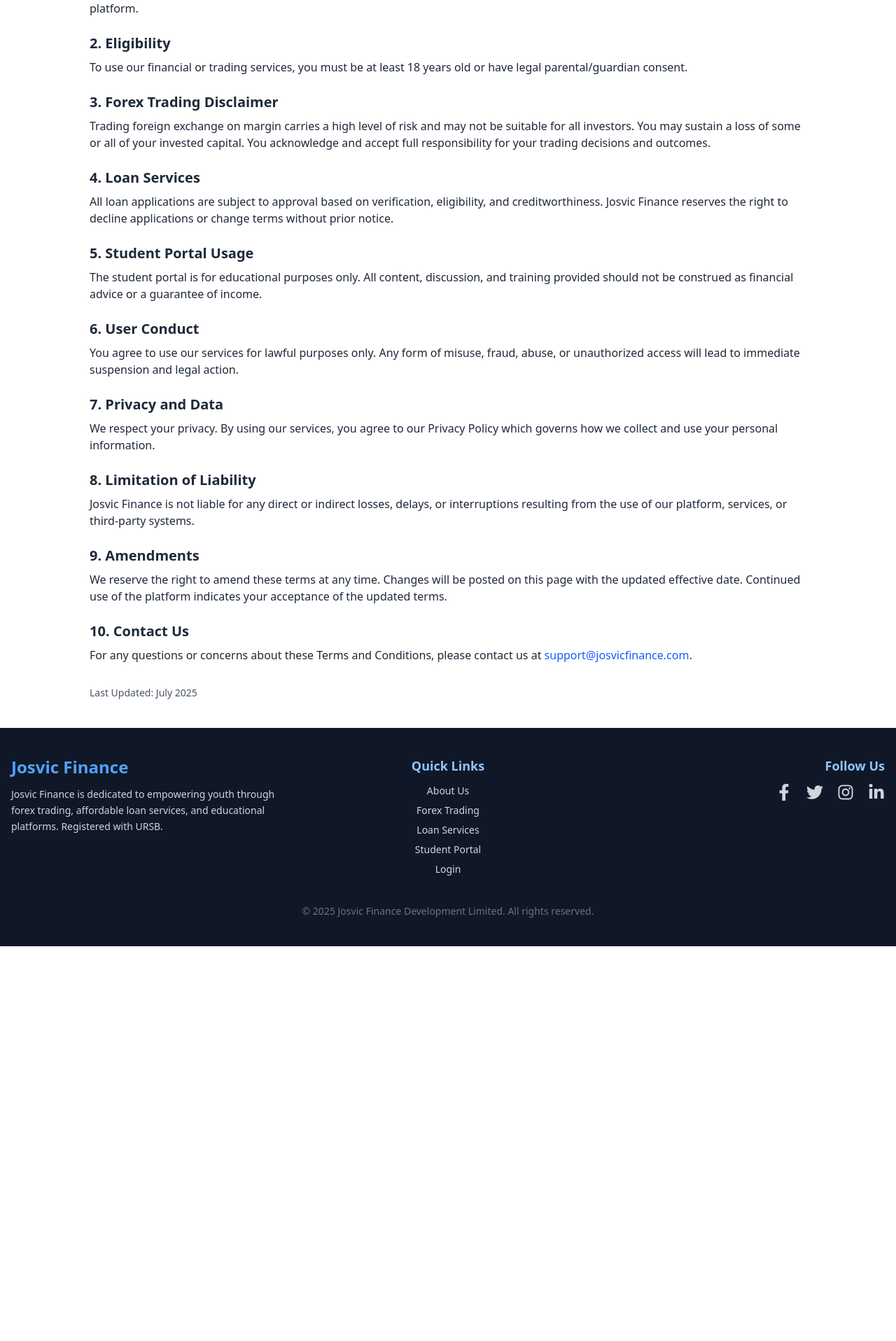
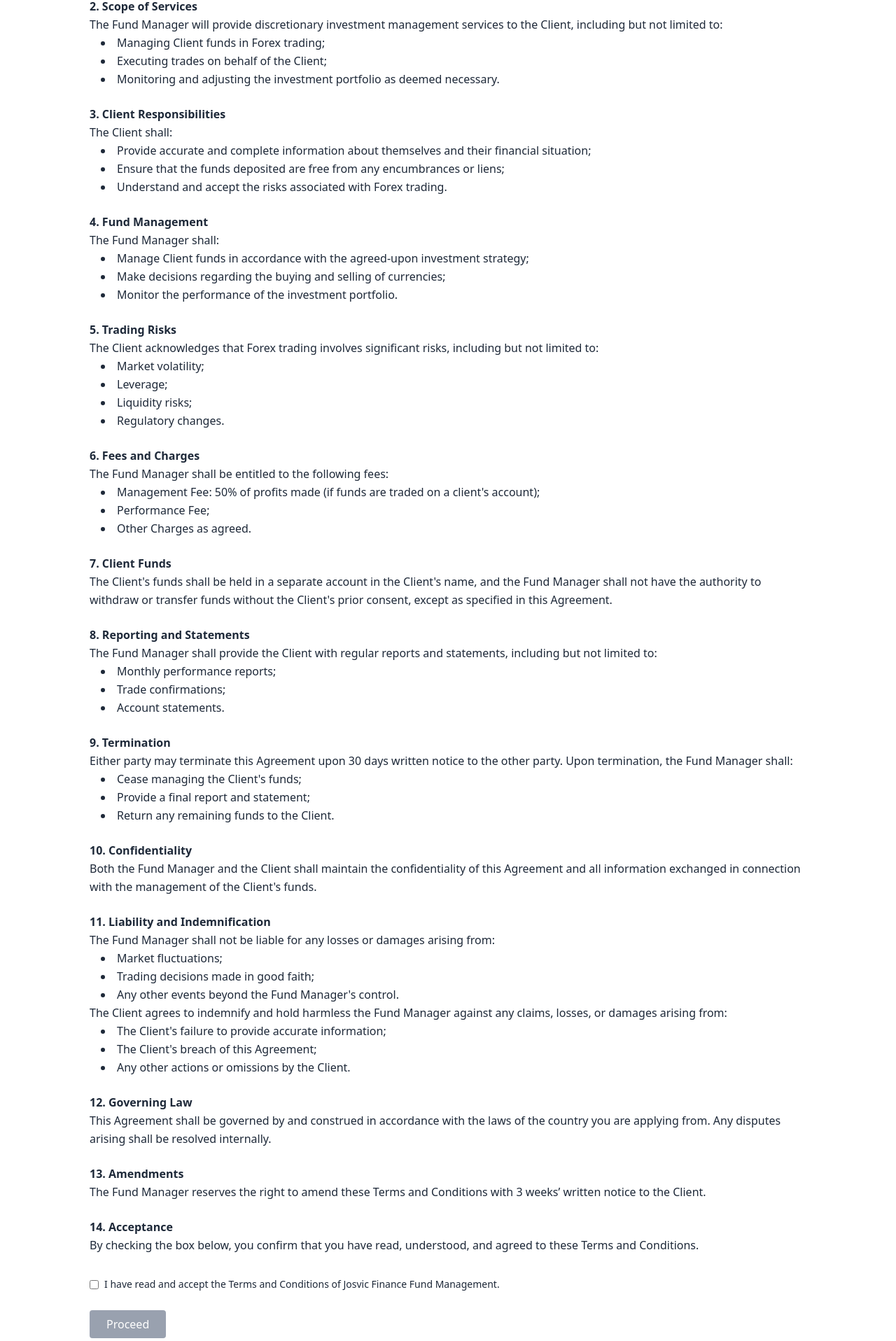
Before and after one commit to alvinisaac0602/Josvic-Finance, a React (Vite) app: page /terms-and-conditions in a window 1280 px wide. Shown: the part 304-2220 px from the top of the page at 70% size. Before the commit the page ends 1656 px from the top, so only its background shows below. Built offline with nearby package versions, Linux system fonts and the light colour scheme.

Commit message:
updated the terms and conditions page

```diff
--- a/src/pages/Home.jsx
+++ b/src/pages/Home.jsx
@@ -6,18 +6,19 @@
     <div className="font-sans text-gray-800">
       {/* Hero Section */}
       <section
-        className="relative h-[80vh] bg-cover bg-center flex items-center justify-center"
+        className="relative h-[90vh] bg-cover bg-center flex items-center justify-center"
         style={{
           backgroundImage:
             "url('https://images.unsplash.com/photo-1581091870620-bf3dc53f529e?auto=format&fit=crop&w=1950&q=80')",
         }}
       >
-        <div className="bg-black bg-opacity-60 p-8 rounded text-center text-white max-w-xl">
+        <div className="absolute inset-0 bg-black opacity-60"></div>
+        <div className="relative z-10 text-white text-center max-w-2xl px-4">
           <h1 className="text-4xl md:text-5xl font-bold mb-4">
             Josvic Finance
           </h1>
           <p className="text-lg mb-6">
-            Empowering youth through Forex trading, loans, and digital financial
+            Empowering youth through Forex trading, loans, and financial
             education.
           </p>
           <Link to="/about">
@@ -28,20 +29,32 @@
         </div>
       </section>
 
+      {/* Why Choose Us */}
+      <section className="py-14 px-4 md:px-16 bg-white text-center">
+        <h2 className="text-3xl font-bold text-blue-700 mb-6">
+          Why Choose Josvic Finance?
+        </h2>
+        <p className="text-gray-600 max-w-3xl mx-auto">
+          We are registered with URSB and committed to financial inclusion. Our
+          services are tailored to help students, professionals, and
+          entrepreneurs gain financial stability and knowledge.
+        </p>
+      </section>
+
       {/* Services Section */}
       <section className="py-16 px-4 md:px-16 bg-gray-50">
         <h2 className="text-3xl font-bold text-center text-blue-700 mb-12">
-          Our Services
+          Our Core Services
         </h2>
         <div className="grid gap-8 md:grid-cols-3 text-center">
           {/* Forex */}
-          <div className="bg-white p-6 rounded shadow hover:shadow-lg transition">
+          <div className="bg-white p-6 rounded shadow-md hover:shadow-lg transition">
             <h3 className="text-xl font-semibold text-blue-600 mb-2">
               Forex Trading
             </h3>
             <p className="text-gray-700 mb-4">
-              Get trained and access real-time forex markets. Trade with
-              confidence and grow your skills.
+              Access live markets, mentorship, and trading platforms tailored
+              for new and experienced traders.
             </p>
             <Link to="/forex" className="text-blue-500 hover:underline">
               Explore Forex →
@@ -49,13 +62,13 @@
           </div>
 
           {/* Loans */}
-          <div className="bg-white p-6 rounded shadow hover:shadow-lg transition">
+          <div className="bg-white p-6 rounded shadow-md hover:shadow-lg transition">
             <h3 className="text-xl font-semibold text-blue-600 mb-2">
               Loan Services
             </h3>
             <p className="text-gray-700 mb-4">
-              Access flexible and affordable loans for business, education, or
-              emergencies.
+              Quick and flexible loan options for education, business, or
+              emergencies — with simple terms.
             </p>
             <Link to="/loans" className="text-blue-500 hover:underline">
               Apply for a Loan →
@@ -63,19 +76,16 @@
           </div>
 
           {/* Student Portal */}
-          <div className="bg-white p-6 rounded shadow hover:shadow-lg transition">
+          <div className="bg-white p-6 rounded shadow-md hover:shadow-lg transition">
             <h3 className="text-xl font-semibold text-blue-600 mb-2">
               Student Portal
             </h3>
             <p className="text-gray-700 mb-4">
-              Learn, ask questions, and connect with mentors to build financial
-              literacy.
+              Join our mentorship program. Ask questions, access lessons, and
+              become financially literate.
             </p>
-            <Link
-              to="/student-portal"
-              className="text-blue-500 hover:underline"
-            >
-              Visit Portal →
+            <Link to="/student" className="text-blue-500 hover:underline">
+              Join the Portal →
             </Link>
           </div>
         </div>
@@ -83,11 +93,12 @@
 
       {/* Call to Action */}
       <section className="py-16 bg-blue-700 text-white text-center px-4">
-        <h2 className="text-3xl font-bold mb-4">Join the Movement</h2>
+        <h2 className="text-3xl font-bold mb-4">
+          Start Your Financial Journey
+        </h2>
         <p className="text-lg mb-6 max-w-2xl mx-auto">
-          Josvic Finance is dedicated to transforming financial futures. Whether
-          you're a student, trader, or entrepreneur, we're here to support your
-          journey.
+          Whether you’re looking to trade, borrow, or learn, Josvic Finance is
+          here to support your goals.
         </p>
         <Link to="/signup">
           <button className="bg-white text-blue-700 font-medium px-6 py-2 rounded hover:bg-gray-200 transition">
--- a/src/pages/TermsAndConditions.jsx
+++ b/src/pages/TermsAndConditions.jsx
@@ -1,105 +1,226 @@
-import React from "react";
+import React, { useState } from "react";
+import { useNavigate } from "react-router-dom";
 
 const TermsAndConditions = () => {
+  const [agreed, setAgreed] = useState(false);
+  const navigate = useNavigate();
+
+  const handleProceed = () => {
+    if (!agreed) {
+      alert("You must agree to the Terms and Conditions to proceed.");
+      return;
+    }
+    navigate("/signup"); // or wherever you want to redirect
+  };
+
   return (
     <div className="bg-white text-gray-800 py-10 px-4 md:px-16">
       <div className="max-w-5xl mx-auto">
         <h1 className="text-3xl font-bold text-blue-700 mb-6">
-          Terms and Conditions
+          Forex Trading Fund Management – Terms & Conditions
         </h1>
 
-        <p className="mb-4">
-          These Terms and Conditions govern your use of the services offered by{" "}
-          <strong>Josvic Finance Development Limited</strong> ("we", "our",
-          "us"), including our forex trading tools, loan services, and
-          educational portals.
+        <div className="space-y-6 text-sm md:text-base leading-relaxed">
+          <p>
+            <strong>1. Introduction</strong>
+            <br />
+            These Terms and Conditions ("Agreement") govern the relationship
+            between the company and the client regarding the management of funds
+            in Forex trading. By agreeing to these Terms and Conditions, you
+            acknowledge that you have read, understood, and accepted the terms
+            outlined herein.
           </p>
 
-        <h2 className="text-xl font-semibold mt-6 mb-2">
-          1. Acceptance of Terms
-        </h2>
-        <p className="mb-4">
-          By accessing or using our services, you agree to be bound by these
-          Terms and Conditions. If you do not agree, please do not use our
-          platform.
+          <p>
+            <strong>2. Scope of Services</strong>
+            <br />
+            The Fund Manager will provide discretionary investment management
+            services to the Client, including but not limited to:
+            <ul className="list-disc list-inside ml-4">
+              <li>Managing Client funds in Forex trading;</li>
+              <li>Executing trades on behalf of the Client;</li>
+              <li>
+                Monitoring and adjusting the investment portfolio as deemed
+                necessary.
+              </li>
+            </ul>
           </p>
 
-        <h2 className="text-xl font-semibold mt-6 mb-2">2. Eligibility</h2>
-        <p className="mb-4">
-          To use our financial or trading services, you must be at least 18
-          years old or have legal parental/guardian consent.
+          <p>
+            <strong>3. Client Responsibilities</strong>
+            <br />
+            The Client shall:
+            <ul className="list-disc list-inside ml-4">
+              <li>
+                Provide accurate and complete information about themselves and
+                their financial situation;
+              </li>
+              <li>
+                Ensure that the funds deposited are free from any encumbrances
+                or liens;
+              </li>
+              <li>
+                Understand and accept the risks associated with Forex trading.
+              </li>
+            </ul>
           </p>
 
-        <h2 className="text-xl font-semibold mt-6 mb-2">
-          3. Forex Trading Disclaimer
-        </h2>
-        <p className="mb-4">
-          Trading foreign exchange on margin carries a high level of risk and
-          may not be suitable for all investors. You may sustain a loss of some
-          or all of your invested capital. You acknowledge and accept full
-          responsibility for your trading decisions and outcomes.
+          <p>
+            <strong>4. Fund Management</strong>
+            <br />
+            The Fund Manager shall:
+            <ul className="list-disc list-inside ml-4">
+              <li>
+                Manage Client funds in accordance with the agreed-upon
+                investment strategy;
+              </li>
+              <li>
+                Make decisions regarding the buying and selling of currencies;
+              </li>
+              <li>Monitor the performance of the investment portfolio.</li>
+            </ul>
           </p>
 
-        <h2 className="text-xl font-semibold mt-6 mb-2">4. Loan Services</h2>
-        <p className="mb-4">
-          All loan applications are subject to approval based on verification,
-          eligibility, and creditworthiness. Josvic Finance reserves the right
-          to decline applications or change terms without prior notice.
+          <p>
+            <strong>5. Trading Risks</strong>
+            <br />
+            The Client acknowledges that Forex trading involves significant
+            risks, including but not limited to:
+            <ul className="list-disc list-inside ml-4">
+              <li>Market volatility;</li>
+              <li>Leverage;</li>
+              <li>Liquidity risks;</li>
+              <li>Regulatory changes.</li>
+            </ul>
           </p>
 
-        <h2 className="text-xl font-semibold mt-6 mb-2">
-          5. Student Portal Usage
-        </h2>
-        <p className="mb-4">
-          The student portal is for educational purposes only. All content,
-          discussion, and training provided should not be construed as financial
-          advice or a guarantee of income.
+          <p>
+            <strong>6. Fees and Charges</strong>
+            <br />
+            The Fund Manager shall be entitled to the following fees:
+            <ul className="list-disc list-inside ml-4">
+              <li>
+                Management Fee: 50% of profits made (if funds are traded on a
+                client's account);
+              </li>
+              <li>Performance Fee;</li>
+              <li>Other Charges as agreed.</li>
+            </ul>
           </p>
 
-        <h2 className="text-xl font-semibold mt-6 mb-2">6. User Conduct</h2>
-        <p className="mb-4">
-          You agree to use our services for lawful purposes only. Any form of
-          misuse, fraud, abuse, or unauthorized access will lead to immediate
-          suspension and legal action.
+          <p>
+            <strong>7. Client Funds</strong>
+            <br />
+            The Client's funds shall be held in a separate account in the
+            Client's name, and the Fund Manager shall not have the authority to
+            withdraw or transfer funds without the Client's prior consent,
+            except as specified in this Agreement.
           </p>
 
-        <h2 className="text-xl font-semibold mt-6 mb-2">7. Privacy and Data</h2>
-        <p className="mb-4">
-          We respect your privacy. By using our services, you agree to our
-          Privacy Policy which governs how we collect and use your personal
-          information.
+          <p>
+            <strong>8. Reporting and Statements</strong>
+            <br />
+            The Fund Manager shall provide the Client with regular reports and
+            statements, including but not limited to:
+            <ul className="list-disc list-inside ml-4">
+              <li>Monthly performance reports;</li>
+              <li>Trade confirmations;</li>
+              <li>Account statements.</li>
+            </ul>
           </p>
 
-        <h2 className="text-xl font-semibold mt-6 mb-2">
-          8. Limitation of Liability
-        </h2>
-        <p className="mb-4">
-          Josvic Finance is not liable for any direct or indirect losses,
-          delays, or interruptions resulting from the use of our platform,
-          services, or third-party systems.
+          <p>
+            <strong>9. Termination</strong>
+            <br />
+            Either party may terminate this Agreement upon 30 days written
+            notice to the other party. Upon termination, the Fund Manager shall:
+            <ul className="list-disc list-inside ml-4">
+              <li>Cease managing the Client's funds;</li>
+              <li>Provide a final report and statement;</li>
+              <li>Return any remaining funds to the Client.</li>
+            </ul>
           </p>
 
-        <h2 className="text-xl font-semibold mt-6 mb-2">9. Amendments</h2>
-        <p className="mb-4">
-          We reserve the right to amend these terms at any time. Changes will be
-          posted on this page with the updated effective date. Continued use of
-          the platform indicates your acceptance of the updated terms.
+          <p>
+            <strong>10. Confidentiality</strong>
+            <br />
+            Both the Fund Manager and the Client shall maintain the
+            confidentiality of this Agreement and all information exchanged in
+            connection with the management of the Client's funds.
           </p>
 
-        <h2 className="text-xl font-semibold mt-6 mb-2">10. Contact Us</h2>
-        <p className="mb-4">
-          For any questions or concerns about these Terms and Conditions, please
-          contact us at{" "}
-          <a
-            href="mailto:support@josvicfinance.com"
-            className="text-blue-600 hover:underline"
-          >
-            support@josvicfinance.com
-          </a>
-          .
+          <p>
+            <strong>11. Liability and Indemnification</strong>
+            <br />
+            The Fund Manager shall not be liable for any losses or damages
+            arising from:
+            <ul className="list-disc list-inside ml-4">
+              <li>Market fluctuations;</li>
+              <li>Trading decisions made in good faith;</li>
+              <li>Any other events beyond the Fund Manager's control.</li>
+            </ul>
+            The Client agrees to indemnify and hold harmless the Fund Manager
+            against any claims, losses, or damages arising from:
+            <ul className="list-disc list-inside ml-4">
+              <li>The Client's failure to provide accurate information;</li>
+              <li>The Client's breach of this Agreement;</li>
+              <li>Any other actions or omissions by the Client.</li>
+            </ul>
           </p>
 
-        <p className="mt-8 text-sm text-gray-600">Last Updated: July 2025</p>
+          <p>
+            <strong>12. Governing Law</strong>
+            <br />
+            This Agreement shall be governed by and construed in accordance with
+            the laws of the country you are applying from. Any disputes arising
+            shall be resolved internally.
+          </p>
+
+          <p>
+            <strong>13. Amendments</strong>
+            <br />
+            The Fund Manager reserves the right to amend these Terms and
+            Conditions with 3 weeks’ written notice to the Client.
+          </p>
+
+          <p>
+            <strong>14. Acceptance</strong>
+            <br />
+            By checking the box below, you confirm that you have read,
+            understood, and agreed to these Terms and Conditions.
+          </p>
+        </div>
+
+        {/* Acceptance Checkbox */}
+        <div className="mt-8">
+          <label className="inline-flex items-start gap-2">
+            <input
+              type="checkbox"
+              checked={agreed}
+              onChange={() => setAgreed(!agreed)}
+              className="mt-1"
+            />
+            <span className="text-sm">
+              I have read and accept the Terms and Conditions of Josvic Finance
+              Fund Management.
+            </span>
+          </label>
+        </div>
+
+        {/* Proceed Button */}
+        <div className="mt-6">
+          <button
+            onClick={handleProceed}
+            disabled={!agreed}
+            className={`px-6 py-2 rounded text-white ${
+              agreed
+                ? "bg-blue-600 hover:bg-blue-700"
+                : "bg-gray-400 cursor-not-allowed"
+            } transition`}
+          >
+            Proceed
+          </button>
+        </div>
       </div>
     </div>
   );
```
Lines whose indentation alone changed are shown as unchanged.
